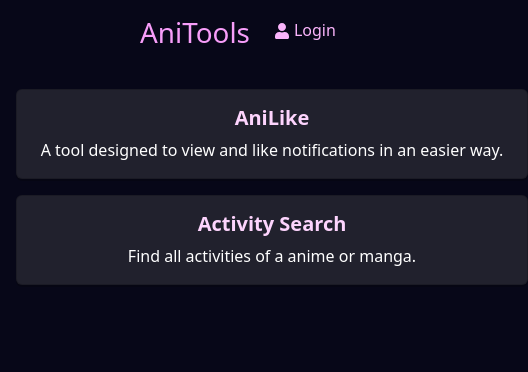
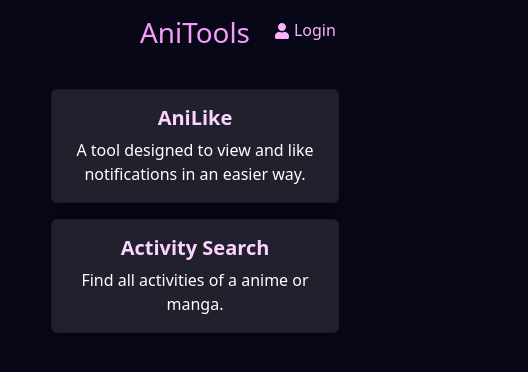
Before and after one commit to Randydator/ani-tools, a React (Vite) app: page / in a window 390 px wide. Shown: the top 372 px of the page, 528 px wide, since content can reach past the window. Built offline with nearby package versions, Linux system fonts and the light colour scheme.

Commit message:
Boxshadow change + better phone scaling

```diff
--- a/src/components/Home/home.css
+++ b/src/components/Home/home.css
@@ -10,7 +10,12 @@
     color: white;
     text-align: center;
     width: 32rem;
-    box-shadow: 0 2px rgba(0, 0, 0, 0.2);
+
+    @media screen and (max-width: 600px) {
+        width: 18rem;
+    }
+    box-shadow: 0 6px 12px rgba(0, 0, 0, 0.2);
+
 
 
 .card-title {
```
